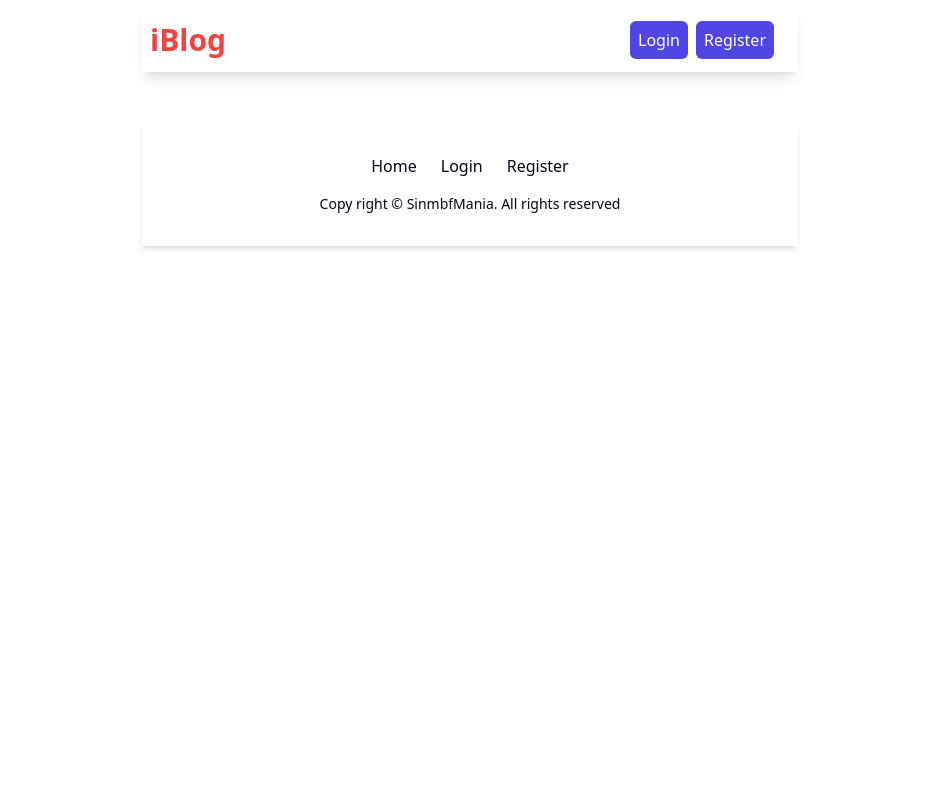
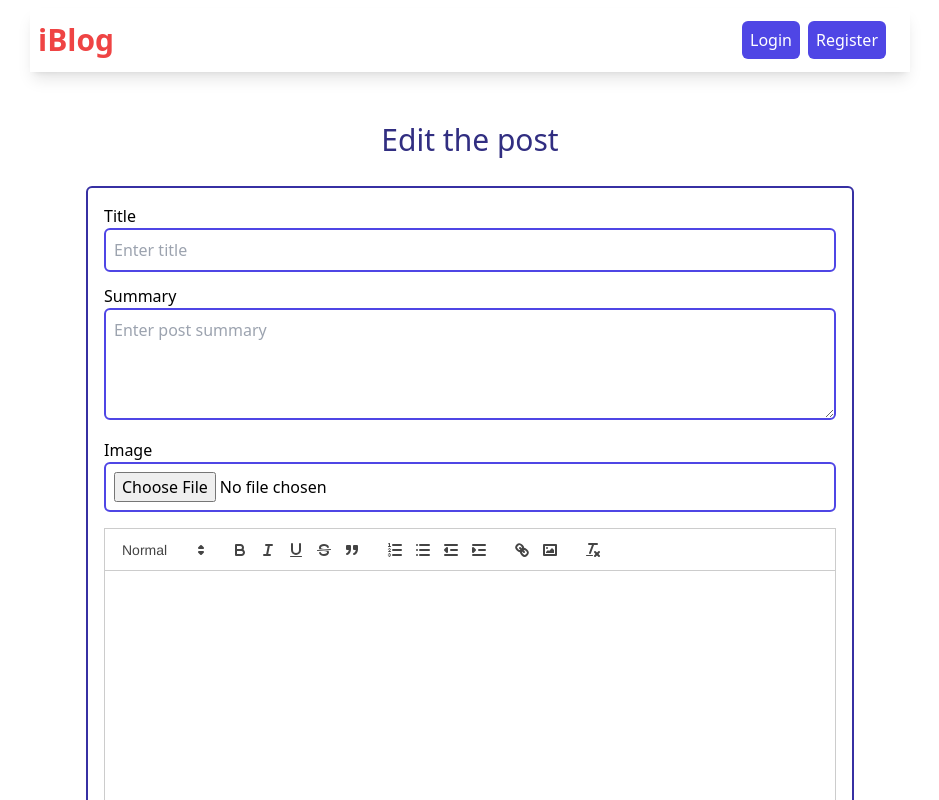
Before and after one commit to Sinmbf/Learn_MERN, a React (Vite) app in the folder iBlog/frontend/: page /editpost/1 in a window 1280 px wide. Shown: the top 800 px of the page, without its empty margins (170-1109 px from the left). Built offline with nearby package versions, Linux system fonts and the light colour scheme; no server answers.

Commit message:
Finished the project

```diff
--- a/iBlog/frontend/src/App.jsx
+++ b/iBlog/frontend/src/App.jsx
@@ -6,19 +6,23 @@ import Register from "./pages/Register";
 import Footer from "./components/Footer";
 import { UserContextProvider } from "./context/userContext";
 import CreatePost from "./pages/CreatePost";
+import PostPage from "./pages/PostPage";
+import EditPost from "./pages/EditPost";
 function App() {
   return (
     <UserContextProvider>
-      <main className="max-w-2xl p-2 mx-auto">
+      <main className="max-w-4xl p-2 mx-auto">
         {/* Navigation Bar */}
         <NavBar />
         {/* Available Routes */}
-        <div className="container">
+        <div className="container max-w-4xl">
           <Routes>
             <Route index path="/" element={<Blogs />} />
             <Route path="/login" element={<Login />} />
             <Route path="/register" element={<Register />} />
             <Route path="/createpost" element={<CreatePost />} />
+            <Route path="/post/:id" element={<PostPage />} />
+            <Route path="/editpost/:id" element={<EditPost />} />
           </Routes>
         </div>
 
--- a/iBlog/frontend/src/components/Blogs.jsx
+++ b/iBlog/frontend/src/components/Blogs.jsx
@@ -10,15 +10,14 @@ const Blogs = () => {
     setLoading(true);
     try {
       const response = await axios.get("http://localhost:5000/getposts");
-      console.log(response.data);
       setPosts(response.data);
       setLoading(false);
     } catch (error) {
       setLoading(false);
     }
   };
-  // Fetch all the posts
   useEffect(() => {
+    // Fetch all the posts
     fetchPosts();
   }, []);
   return (
--- /dev/null
+++ b/iBlog/frontend/src/components/Editor.jsx
@@ -0,0 +1,44 @@
+/* eslint-disable react/prop-types */
+import ReactQuill from "react-quill";
+const Editor = ({ handleEditorChange, value }) => {
+  const modules = {
+    toolbar: [
+      [{ header: [1, 2, false] }],
+      ["bold", "italic", "underline", "strike", "blockquote"],
+      [
+        { list: "ordered" },
+        { list: "bullet" },
+        { indent: "-1" },
+        { indent: "+1" },
+      ],
+      ["link", "image"],
+      ["clean"],
+    ],
+  };
+  const formats = [
+    "header",
+    "bold",
+    "italic",
+    "underline",
+    "strike",
+    "blockquote",
+    "list",
+    "bullet",
+    "indent",
+    "link",
+    "image",
+  ];
+  return (
+    <>
+      <ReactQuill
+        value={value}
+        className="w-full h-[20rem] mb-16"
+        modules={modules}
+        formats={formats}
+        onChange={handleEditorChange}
+      />
+    </>
+  );
+};
+
+export default Editor;
--- a/iBlog/frontend/src/components/Footer.jsx
+++ b/iBlog/frontend/src/components/Footer.jsx
@@ -1,19 +1,7 @@
-import { NavLink } from "react-router-dom";
 const Footer = () => {
   return (
-    <div className="max-w-2xl p-8 text-slate-950 flex flex-col items-center shadow-md">
-      <div className="mb-4">
-        <NavLink to="/" className="mx-3">
-          Home
-        </NavLink>
-        <NavLink to="/login" className="mx-3">
-          Login
-        </NavLink>
-        <NavLink to="/register" className="mx-3">
-          Register
-        </NavLink>
-      </div>
-      <p className="text-sm">
+    <div className="max-w-4xl p-8 text-slate-950 flex flex-col items-center shadow-xl border-y-4 mt-3 text-center">
+      <p className="text-md text-indigo-700">
         Copy right &copy; SinmbfMania. All rights reserved
       </p>
     </div>
--- a/iBlog/frontend/src/components/NavBar.jsx
+++ b/iBlog/frontend/src/components/NavBar.jsx
@@ -28,7 +28,7 @@ const NavBar = () => {
   }, []);
   // Function to handle logout
   const handleLogout = async () => {
-    await axios.post("http://localhost:5000/logout", {
+    await axios.get("http://localhost:5000/logout", {
       withCredentials: true,
     });
     setUserInfo({});
--- a/iBlog/frontend/src/index.css
+++ b/iBlog/frontend/src/index.css
@@ -1,3 +1,21 @@
 @tailwind base;
 @tailwind components;
 @tailwind utilities;
+
+.PostPage a{
+    text-decoration:underline;
+    color:cadetblue;
+}
+
+h1{
+    font-size:34px;
+}
+h2{
+    font-size:32px;
+}
+h3{
+    font-size:26;
+}
+h4{
+    font-size:22;
+}
--- a/iBlog/frontend/src/main.jsx
+++ b/iBlog/frontend/src/main.jsx
@@ -1,4 +1,3 @@
-import React from "react";
 import ReactDOM from "react-dom/client";
 import App from "./App.jsx";
 import "./index.css";
@@ -6,11 +5,9 @@ import { BrowserRouter } from "react-router-dom";
 import { SnackbarProvider } from "notistack";
 
 ReactDOM.createRoot(document.getElementById("root")).render(
-  <React.StrictMode>
-    <BrowserRouter>
-      <SnackbarProvider>
-        <App />
-      </SnackbarProvider>
-    </BrowserRouter>
-  </React.StrictMode>
+  <BrowserRouter>
+    <SnackbarProvider>
+      <App />
+    </SnackbarProvider>
+  </BrowserRouter>
 );
--- a/iBlog/frontend/src/pages/CreatePost.jsx
+++ b/iBlog/frontend/src/pages/CreatePost.jsx
@@ -1,48 +1,25 @@
 import axios from "axios";
 import { useState } from "react";
-import ReactQuill from "react-quill";
 import "react-quill/dist/quill.snow.css";
 import { useSnackbar } from "notistack";
 import { useNavigate } from "react-router-dom";
-
-const modules = {
-  toolbar: [
-    [{ header: [1, 2, false] }],
-    ["bold", "italic", "underline", "strike", "blockquote"],
-    [
-      { list: "ordered" },
-      { list: "bullet" },
-      { indent: "-1" },
-      { indent: "+1" },
-    ],
-    ["link", "image"],
-    ["clean"],
-  ],
-};
-const formats = [
-  "header",
-  "bold",
-  "italic",
-  "underline",
-  "strike",
-  "blockquote",
-  "list",
-  "bullet",
-  "indent",
-  "link",
-  "image",
-];
+import Editor from "../components/Editor";
 
 const CreatePost = () => {
   const [postInfo, setPostInfo] = useState({});
   const [content, setContent] = useState("");
   const [file, setFile] = useState("");
+  const [editorLength, setEditorLength] = useState(1);
   const { enqueueSnackbar } = useSnackbar();
   const navigate = useNavigate();
 
   // Function to handle submit
   const handleSubmit = async (e) => {
     e.preventDefault();
+    if (editorLength === 1) {
+      enqueueSnackbar("Please fill in the contents", { variant: "warning" });
+      return;
+    }
     const data = new FormData();
     data.set("title", postInfo.title);
     data.set("summary", postInfo.summary);
@@ -69,14 +46,18 @@ const CreatePost = () => {
       return { ...currentInfo, [e.target.name]: e.target.value };
     });
   };
-  //   console.log(content);
+  // Function to handle handleEditorChange
+  const handleEditorChange = (newValue, delta, source, editor) => {
+    setEditorLength(editor.getLength);
+    setContent(newValue);
+  };
   return (
     <>
       <div className="text-center mb-7">
         <h2 className="text-3xl text-indigo-900">Create a new post</h2>
       </div>
       <form
-        className="grid grid-cols-1 place-items-center rounded-md p-4 border-2 border-indigo-800 max-w-2xl mx-auto"
+        className="grid grid-cols-1 place-items-center rounded-md p-4 border-2 border-indigo-800 max-w-3xl mx-auto"
         onSubmit={handleSubmit}
       >
         {/* Title */}
@@ -124,14 +105,9 @@ const CreatePost = () => {
           />
         </div>
         {/* Description */}
-        <ReactQuill
-          className="w-full h-[20rem] mb-16"
-          modules={modules}
-          formats={formats}
-          onChange={(newValue) => setContent(newValue)}
-        />
+        <Editor handleEditorChange={handleEditorChange} value={content} />
         {/* Submit button */}
-        <button className="p-3 mt-5 tracking-wide text-md text-white bg-indigo-600 rounded-md w-full hover:bg-indigo-800">
+        <button className="p-3 mt-5 tracking-wide text-md text-white bg-indigo-600 rounded-md w-full hover:bg-indigo-800 disabled:bg-indigo-300">
           Create Post
         </button>
       </form>
--- /dev/null
+++ b/iBlog/frontend/src/pages/EditPost.jsx
@@ -0,0 +1,140 @@
+/* eslint-disable react-hooks/exhaustive-deps */
+import axios from "axios";
+import { useEffect, useState } from "react";
+import "react-quill/dist/quill.snow.css";
+import { useSnackbar } from "notistack";
+import { useNavigate, useParams } from "react-router-dom";
+import Editor from "../components/Editor";
+
+const EditPost = () => {
+  const { id } = useParams();
+  const [postInfo, setPostInfo] = useState({});
+  const [content, setContent] = useState("");
+  const [file, setFile] = useState("");
+  const [editorLength, setEditorLength] = useState(0);
+  const [loading, setLoading] = useState(false);
+  const { enqueueSnackbar } = useSnackbar();
+  const navigate = useNavigate();
+
+  // Function to fetch post to be edited
+  const fetchPosts = async () => {
+    const response = await axios.get(`http://localhost:5000/fetchpost/${id}`);
+    setPostInfo(response.data);
+    setContent(response.data.content);
+  };
+
+  useEffect(() => {
+    fetchPosts();
+  }, []);
+
+  // Function to handle submit and edit post
+  const handleSubmit = async (e) => {
+    e.preventDefault();
+    if (editorLength === 1) {
+      enqueueSnackbar("Please fill in the contents", { variant: "warning" });
+      return;
+    }
+    let newData = new FormData();
+    newData.set("title", postInfo.title);
+    newData.set("summary", postInfo.summary);
+    newData.set("content", content);
+    newData.set("file", file[0]);
+    try {
+      setLoading(true);
+      const response = await axios.put(
+        `http://localhost:5000/editpost/${id}`,
+        newData,
+        { withCredentials: true }
+      );
+      enqueueSnackbar(response.data.message, { variant: "success" });
+      setLoading(false);
+      navigate("/post/" + id);
+    } catch (error) {
+      setLoading(false);
+      console.log(error);
+      enqueueSnackbar(error.response.data, { variant: "error" });
+    }
+  };
+  // Function to handle change
+  const handleChange = (e) => {
+    setPostInfo((currentInfo) => {
+      return { ...currentInfo, [e.target.name]: e.target.value };
+    });
+  };
+  // Function to handle editor change
+  const handleEditorChange = (newValue, delta, source, editor) => {
+    setContent(newValue);
+    setEditorLength(editor.getLength());
+  };
+  return (
+    <>
+      {loading ? (
+        <div className="animate-spin w-[6rem] h-[6rem] rounded-[50%] border-2 border-y-indigo-600 max-w-4xl mx-auto"></div>
+      ) : (
+        <>
+          <div className="text-center mb-7">
+            <h2 className="text-3xl text-indigo-900">Edit the post </h2>
+          </div>
+          <form
+            className="grid grid-cols-1 place-items-center rounded-md p-4 border-2 border-indigo-800 max-w-3xl mx-auto"
+            onSubmit={handleSubmit}
+          >
+            {/* Title */}
+            <div className="mb-3 w-full">
+              <label htmlFor="title" className="block">
+                Title
+              </label>
+              <input
+                value={postInfo.title || ""}
+                className="border-2 w-full border-indigo-600 rounded-md p-2 focus:outline-none focus:border-indigo-400"
+                name="title"
+                id="title"
+                placeholder="Enter title"
+                required
+                minLength={3}
+                onChange={handleChange}
+              />
+            </div>
+            {/* Summary */}
+            <div className="mb-3 w-full">
+              <label htmlFor="summary" className="block">
+                Summary
+              </label>
+              <textarea
+                value={postInfo.summary}
+                className="border-2 w-full border-indigo-600 rounded-md p-2 focus:outline-none focus:border-indigo-400 h-[7rem]"
+                name="summary"
+                id="summary"
+                placeholder="Enter post summary"
+                required
+                minLength={5}
+                onChange={handleChange}
+              />
+            </div>
+            {/* File */}
+            <div className="mb-4 w-full">
+              <label htmlFor="image" className="block">
+                Image
+              </label>
+              <input
+                type="file"
+                className="border-2 w-full border-indigo-600 rounded-md p-2 focus:outline-none focus:border-indigo-400"
+                name="image"
+                id="image"
+                onChange={(e) => setFile(e.target.files)}
+              />
+            </div>
+            {/* Description */}
+            <Editor value={content} handleEditorChange={handleEditorChange} />
+            {/* Submit button */}
+            <button className="p-3 mt-5 tracking-wide text-md text-white bg-indigo-600 rounded-md w-full hover:bg-indigo-800">
+              Update Post
+            </button>
+          </form>
+        </>
+      )}
+    </>
+  );
+};
+
+export default EditPost;
--- /dev/null
+++ b/iBlog/frontend/src/pages/PostPage.jsx
@@ -0,0 +1,86 @@
+/* eslint-disable react-hooks/exhaustive-deps */
+import axios from "axios";
+import { useContext, useEffect, useState } from "react";
+import { useParams, Link } from "react-router-dom";
+import { UserContext } from "../context/userContext";
+
+const PostPage = () => {
+  const { userInfo } = useContext(UserContext);
+  const { id } = useParams();
+  const [singlePost, setSinglePost] = useState({});
+  const [loading, setLoading] = useState(false);
+  const { title, imagePath, content, createdAt, author } = singlePost;
+  // Function to fetch post
+  const fetchPost = async () => {
+    try {
+      setLoading(true);
+      const response = await axios.get(`http://localhost:5000/fetchpost/${id}`);
+      console.log(response.data);
+      console.log(userInfo);
+      setSinglePost(response.data);
+      setLoading(false);
+    } catch (error) {
+      setLoading(false);
+      console.log(error);
+    }
+  };
+  useEffect(() => {
+    fetchPost();
+  }, []);
+
+  return (
+    <>
+      {loading && (
+        <div className="flex justify-center items-center mb-10">
+          <div className="animate-spin h-[6rem] w-[6rem] mr-3 rounded-[50%] border-y-indigo-600 border-2"></div>
+        </div>
+      )}
+
+      <div className="PostPage flex flex-col items-center gap-3 max-w-4xl mx-2">
+        {/* Title */}
+        <h2 className="text-4xl mb-3 text-indigo-600 self-start">{title}</h2>
+
+        <div className="self-start">
+          {/*  Author*/}
+          <p className="text-md text-violet-700 font-semibold inline me-5">
+            By {author?.username && author.username}
+          </p>
+          {/* Created At */}
+          <span className="text-sm text-slate-600">
+            {new Date(createdAt).toLocaleString()}
+          </span>
+        </div>
+
+        {/* Edit Link */}
+        {userInfo?.id === singlePost?.author?._id && (
+          <div className="self-start bg-teal-500 cursor-pointer p-2 rounded hover:bg-teal-600">
+            <Link
+              className="text-xl mb-3"
+              to={`/editpost/${singlePost._id}`}
+              style={{ color: "white", textDecoration: "none" }}
+            >
+              <i className="fa-solid fa-pen-to-square me-1"></i>
+              <span>Edit this post</span>
+            </Link>
+          </div>
+        )}
+
+        {/* Image */}
+        <div className="w-full h-full mb-3">
+          <img
+            className="w-full h-full rounded"
+            src={"http://localhost:5000/" + imagePath}
+            alt=""
+          />
+        </div>
+        {/* Content */}
+        <div
+          className="text-slate-700 leading-7 tracking-wide"
+          dangerouslySetInnerHTML={{ __html: content }}
+        />
+      </div>
+    </>
+  );
+};
+
+export default PostPage;
--- a/iBlog/frontend/tailwind.config.js
+++ b/iBlog/frontend/tailwind.config.js
@@ -2,6 +2,10 @@
 export default {
   content: ["./index.html", "./src/**/*.{js,ts,jsx,tsx}"],
   theme: {
+    fontFamily: {
+      Roboto: ["Roboto", "sans-serif"],
+      Poppins: ["Poppins", "sans-serif"],
+    },
     extend: {},
   },
   plugins: [],
```
Also changed, not shown: iBlog/frontend/src/components/BlogItem.jsx (+18 -11 lines), iBlog/frontend/src/assets/blogImage.webp (added), 2 other files (tests, documents, lock files or other folders).
